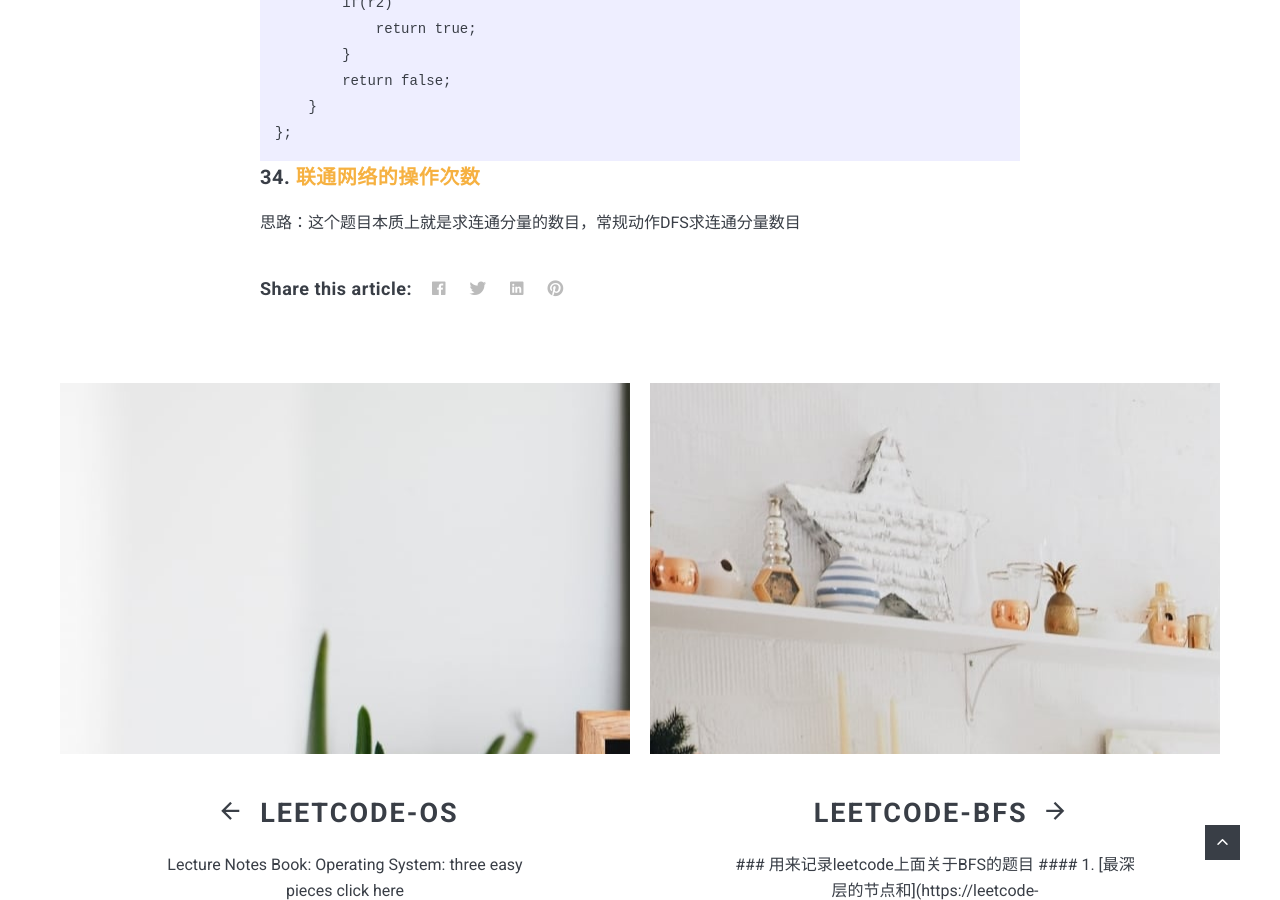
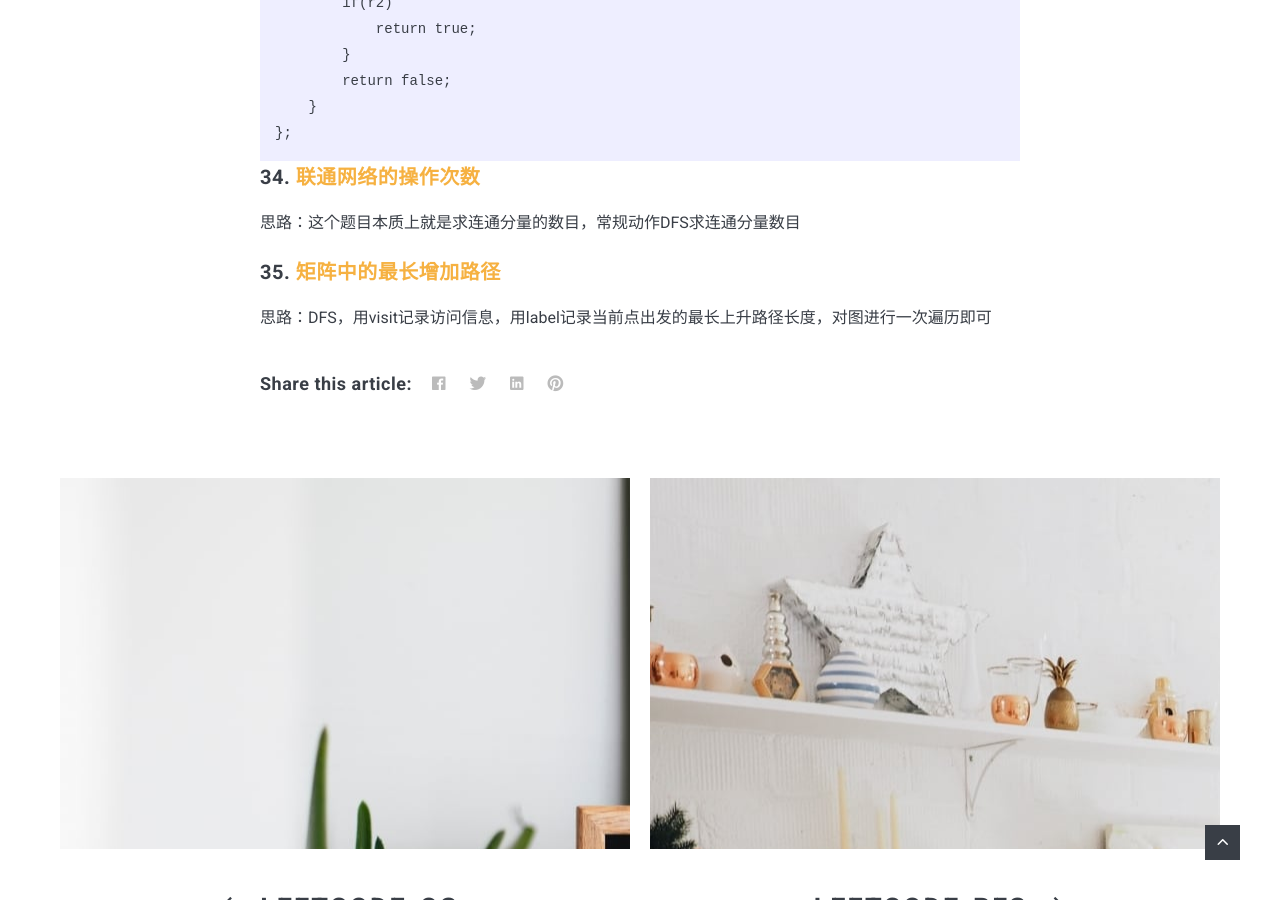
Before and after one commit to ivy-lv11/ivy-lv11.github.io, a Jekyll site: the page built from _posts/2020-08-25-DFS.markdown, in a window 1280 px wide and 900 px high, scrolled down 21079 px. Built offline with Jekyll 4.4.1, drawn with Linux system fonts in a browser that asks for light colours; nearby versions of some CDN libraries; comment, search, counter and statistics services are not loaded.

```diff
--- a/_posts/2020-08-25-DFS.markdown
+++ b/_posts/2020-08-25-DFS.markdown
@@ -755,3 +755,6 @@ public:
 
 #### 34. [联通网络的操作次数](https://leetcode-cn.com/problems/number-of-operations-to-make-network-connected/)
 思路：这个题目本质上就是求连通分量的数目，常规动作DFS求连通分量数目
+
+#### 35. [矩阵中的最长增加路径](https://leetcode-cn.com/problems/longest-increasing-path-in-a-matrix/)
+思路：DFS，用visit记录访问信息，用label记录当前点出发的最长上升路径长度，对图进行一次遍历即可
```
